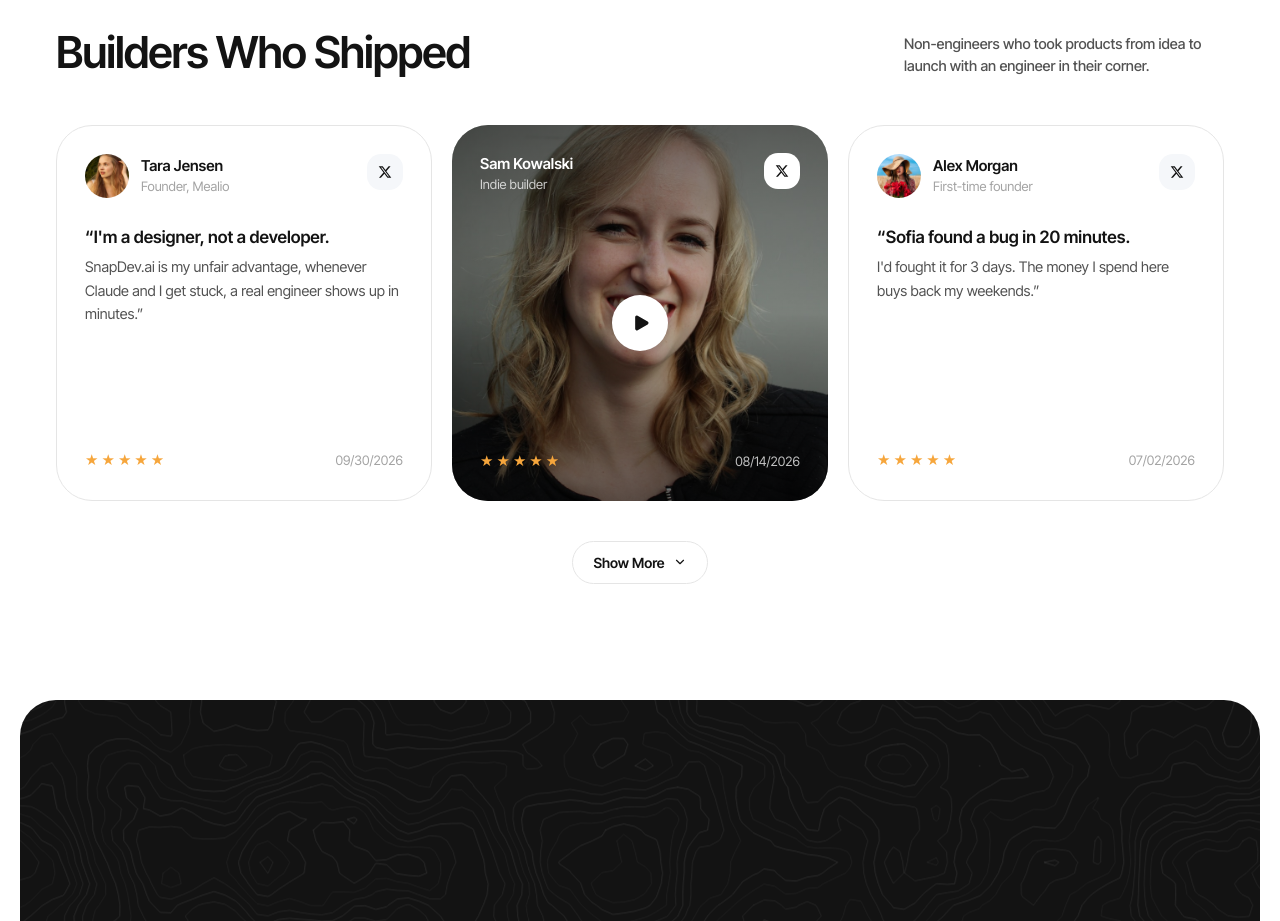
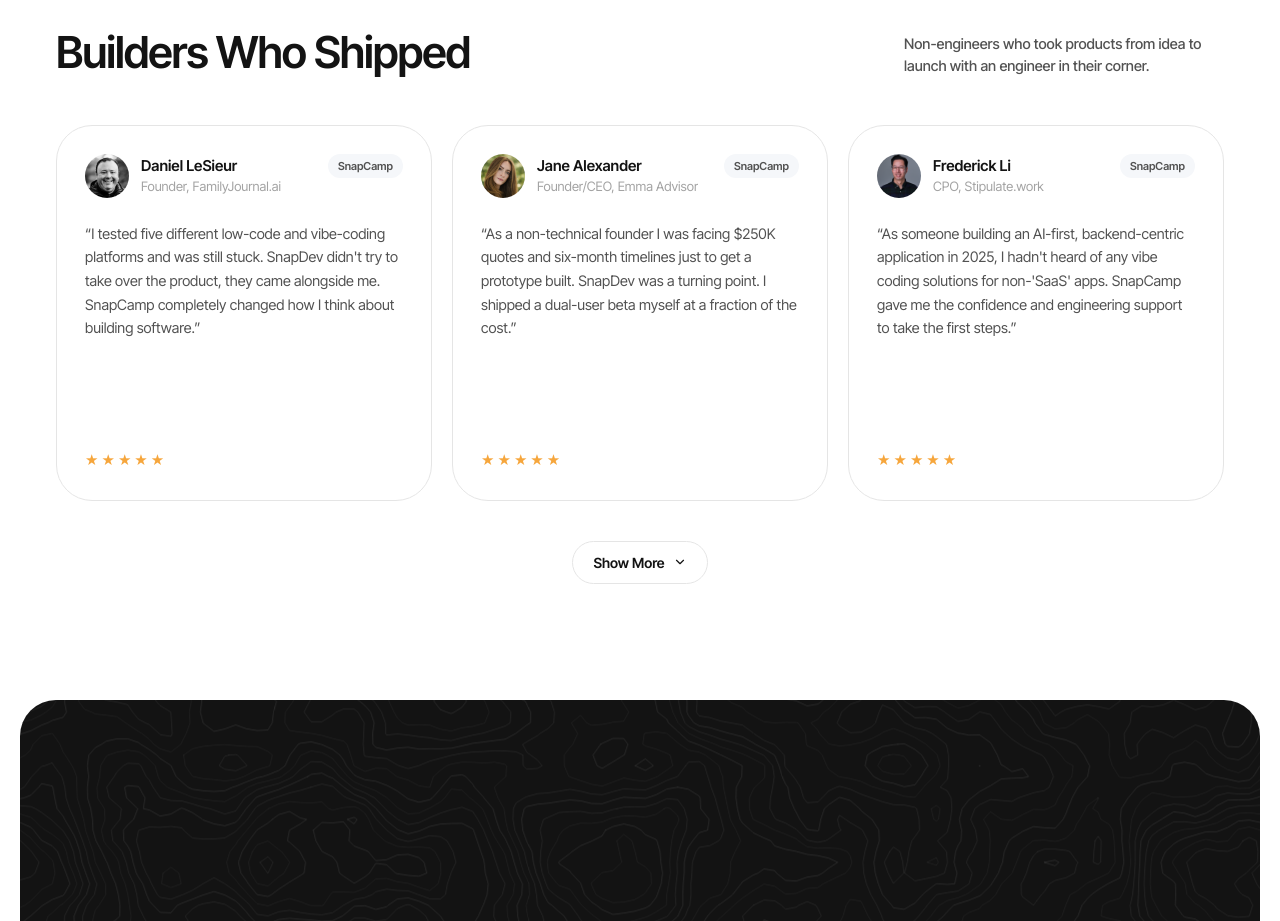
Before and after one commit to arbazghani-emberai/snapdev-site, a Next.js app: page / in a window 1280 px wide. Shown: the part 3720-4641 px from the top of the page. Built offline with nearby package versions, Linux system fonts and the light colour scheme.

Commit message:
Drop the 3 placeholder testimonials; landing page now opens on real ones
The section previously always showed Tara Jensen/Sam Kowalski/Alex Morgan
(fake sample data) ahead of the real testimonials revealed by Show More.

```diff
--- a/src/components/Testimonials.tsx
+++ b/src/components/Testimonials.tsx
@@ -2,18 +2,9 @@
 
 import { useState } from "react";
 import Image from "next/image";
-import { Play, ChevronDown } from "lucide-react";
+import { ChevronDown } from "lucide-react";
 import Reveal from "./Reveal";
 import { ALL_TESTIMONIALS } from "@/data/testimonials";
-
-/** lucide dropped its brand icons, so the X mark is inlined. */
-function XLogo({ className }: { className?: string }) {
-  return (
-    <svg viewBox="0 0 24 24" fill="currentColor" aria-hidden="true" className={className}>
-      <path d="M18.244 2.25h3.308l-7.227 8.26 8.502 11.24H16.17l-5.214-6.817L4.99 21.75H1.68l7.73-8.835L1.254 2.25H8.08l4.713 6.231zm-1.161 17.52h1.833L7.084 4.126H5.117z" />
-    </svg>
-  );
-}
 
 const STARS = "★★★★★";
 
@@ -32,143 +23,6 @@ function initialsFor(name: string) {
 }
 
 const PAGE_SIZE = 3;
-
-type Testimonial = {
-  /** The opening line carries the card, so it's set apart from the rest. */
-  lead: string;
-  rest: string;
-  name: string;
-  title: string;
-  avatar: string;
-  date: string;
-  /** When set, the card renders as a video still instead of a text quote. */
-  poster?: string;
-};
-
-const TESTIMONIALS: Testimonial[] = [
-  {
-    lead: "I'm a designer, not a developer.",
-    rest: "SnapDev.ai is my unfair advantage, whenever Claude and I get stuck, a real engineer shows up in minutes.",
-    name: "Tara Jensen",
-    title: "Founder, Mealio",
-    avatar: "/img/tara.jpg",
-    date: "09/30/2026",
-  },
-  {
-    lead: "The session recaps are gold.",
-    rest: "Six months in, I've basically gotten a practical CS education while shipping my actual product.",
-    name: "Sam Kowalski",
-    title: "Indie builder",
-    avatar: "/img/sam.jpg",
-    date: "08/14/2026",
-    // Same person as the avatar, shot to camera, so the video still reads as
-    // this testimonial rather than generic stock.
-    poster: "/img/sam-video.jpg",
-  },
-  {
-    lead: "Sofia found a bug in 20 minutes.",
-    rest: "I'd fought it for 3 days. The money I spend here buys back my weekends.",
-    name: "Alex Morgan",
-    title: "First-time founder",
-    avatar: "/img/alex.jpg",
-    date: "07/02/2026",
-  },
-];
-
-function VideoCard({ t }: { t: Testimonial }) {
-  return (
-    <figure className="relative flex aspect-square overflow-hidden rounded-xl">
-      <Image
-        src={t.poster as string}
-        alt=""
-        fill
-        sizes="(min-width: 1024px) 33vw, (min-width: 768px) 50vw, 100vw"
-        className="object-cover"
-      />
-      {/* Scrims so the overlaid copy stays legible against the photo. */}
-      <div
-        aria-hidden="true"
-        className="absolute inset-0 bg-gradient-to-b from-black/55 via-black/20 to-black/60"
-      />
-
-      <div className="relative flex w-full flex-col p-7">
-        <figcaption className="flex items-start justify-between gap-4">
-          <div className="min-w-0">
-            <div className="truncate text-[15px] font-semibold text-white">{t.name}</div>
-            <div className="truncate text-[13px] text-white/75">{t.title}</div>
-          </div>
-          <span
-            aria-hidden="true"
-            className="bg-surface grid size-9 shrink-0 place-items-center rounded-sm"
-          >
-            <XLogo className="text-ink size-3.5" />
-          </span>
-        </figcaption>
-
-        <div className="flex flex-1 items-center justify-center py-6">
-          <button
-            type="button"
-            aria-label={`Play video testimonial from ${t.name}`}
-            className="bg-surface text-ink grid size-14 place-items-center rounded-full shadow-lg transition hover:scale-105"
-          >
-            <Play className="size-5 translate-x-px fill-current" strokeWidth={0} />
-          </button>
-        </div>
-
-        <div className="flex items-center justify-between gap-4">
-          <span aria-hidden="true" className="text-star text-[15px] tracking-[0.2em]">
-            {STARS}
-          </span>
-          <span className="text-[13px] text-white/75">{t.date}</span>
-        </div>
-      </div>
-    </figure>
-  );
-}
-
-function QuoteCard({ t }: { t: Testimonial }) {
-  return (
-    <figure className="border-line hover:border-ink-3 bg-surface flex aspect-square flex-col overflow-hidden rounded-xl border p-7 transition-colors duration-300">
-      <figcaption className="flex items-start justify-between gap-4">
-        <div className="flex items-center gap-3">
-          <Image
-            src={t.avatar}
-            alt=""
-            width={44}
-            height={44}
-            className="size-11 shrink-0 rounded-full object-cover"
-          />
-          <div className="min-w-0">
-            <div className="truncate text-[15px] font-semibold">{t.name}</div>
-            <div className="text-ink-3 truncate text-[13px]">{t.title}</div>
-          </div>
-        </div>
-        <span
-          aria-hidden="true"
-          className="bg-surface-2 grid size-9 shrink-0 place-items-center rounded-sm"
-        >
-          <XLogo className="text-ink size-3.5" />
-        </span>
-      </figcaption>
-
-      <blockquote className="mt-7">
-        <span className="text-ink block text-[17px] leading-snug font-semibold">
-          “{t.lead}
-        </span>
-        <span className="text-ink-2 mt-1.5 block text-[14.5px] leading-relaxed">
-          {t.rest}”
-        </span>
-      </blockquote>
-
-      <div className="mt-auto flex items-center justify-between gap-4 pt-8">
-        <span aria-hidden="true" className="text-star text-[15px] tracking-[0.2em]">
-          {STARS}
-        </span>
-        <span className="text-ink-3 text-[13px]">{t.date}</span>
-      </div>
-    </figure>
-  );
-}
 
 function MoreTestimonialCard({ t }: { t: (typeof ALL_TESTIMONIALS)[number] }) {
   return (
@@ -216,8 +70,8 @@ function MoreTestimonialCard({ t }: { t: (typeof ALL_TESTIMONIALS)[number] }) {
 }
 
 export default function Testimonials() {
-  const [visibleCount, setVisibleCount] = useState(0);
-  const visibleExtras = ALL_TESTIMONIALS.slice(0, visibleCount);
+  const [visibleCount, setVisibleCount] = useState(PAGE_SIZE);
+  const visible = ALL_TESTIMONIALS.slice(0, visibleCount);
   const hasMore = visibleCount < ALL_TESTIMONIALS.length;
 
   return (
@@ -240,12 +94,7 @@ export default function Testimonials() {
         </Reveal>
 
         <div className="mt-12 grid gap-5 md:grid-cols-2 lg:grid-cols-3">
-          {TESTIMONIALS.map((t, i) => (
-            <Reveal key={t.name} delay={i * 0.1}>
-              {t.poster ? <VideoCard t={t} /> : <QuoteCard t={t} />}
-            </Reveal>
-          ))}
-          {visibleExtras.map((t, i) => (
+          {visible.map((t, i) => (
             <Reveal key={t.name} delay={Math.min(i * 0.06, 0.6)}>
               <MoreTestimonialCard t={t} />
             </Reveal>
```
